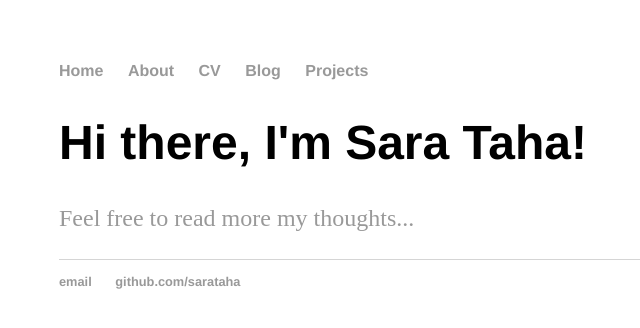
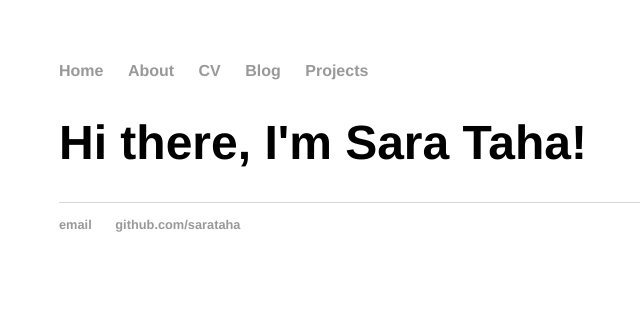
Before and after one commit to sarataha/sarataha.github.io, a Jekyll site: the page built from index.html, in a window 1280 px wide. Shown: the top 328 px of the page, without its empty margins (133-773 px from the left). Built offline with Jekyll 4.4.1, drawn with Linux system fonts in a browser that asks for light colours.

Commit message:
update description

```diff
--- a/index.html
+++ b/index.html
@@ -5,5 +5,4 @@ title: Sara Taha, Software Engineer
 
 		<div class="blurb">
 			<h1>Hi there, I'm Sara Taha!</h1>
-			<p><a href="/about">Feel free to read more my thoughts...</a></p>
 		</div>
```
